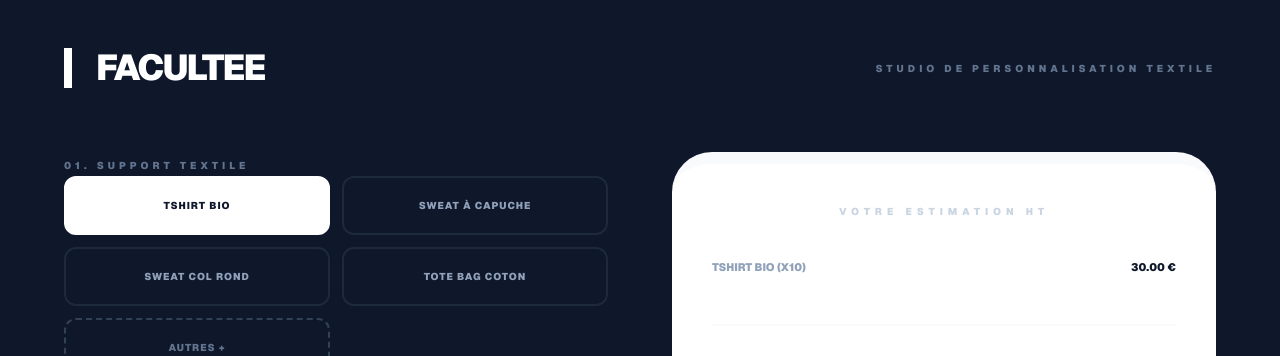
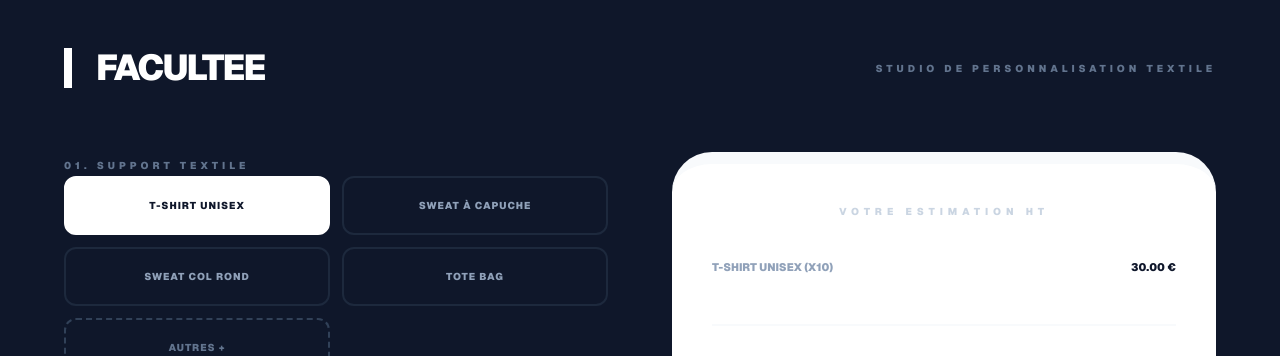
Before and after one commit to appsansnom75/monsitefacultee, a Next.js app: page / in a window 1280 px wide. Shown: the top 356 px of the page. Built offline with nearby package versions, Linux system fonts and the light colour scheme.

Commit message:
modif minim front

```diff
--- a/src/app/page.tsx
+++ b/src/app/page.tsx
@@ -3,10 +3,10 @@
 
 // --- DONNÉES DE PRIX (+20%) ---
 const PRODUITS = [
-  { id: 'TSHIRT', nom: 'TSHIRT BIO', prixBase: 3.00 },
+  { id: 'TSHIRT', nom: 'T-SHIRT UNISEX', prixBase: 3.00 },
   { id: 'HOODIE', nom: 'SWEAT À CAPUCHE', prixBase: 8.96 },
   { id: 'SWEAT', nom: 'SWEAT COL ROND', prixBase: 6.60 },
-  { id: 'TOTEBAG', nom: 'TOTE BAG COTON', prixBase: 1.20 },
+  { id: 'TOTEBAG', nom: 'TOTE BAG', prixBase: 1.20 },
 ];
 
 const FORFAITS_SERIGRAPHIE = [
```
